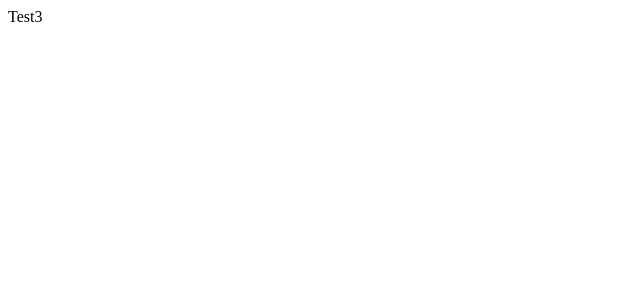
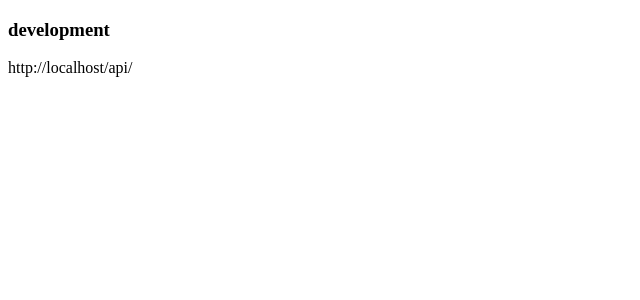
Before and after one commit to deccalpro/baran-react-starter-kit, a React (Create React App) app: page / in a window 1280 px wide. Shown: the top 300 px of the page, without its empty margins (0-640 px from the left). Built offline with nearby package versions, Linux system fonts and the light colour scheme.

Commit message:
bazi degisiklikler

```diff
--- a/src/App.js
+++ b/src/App.js
@@ -1,7 +1,19 @@
+
+
+
 function App() {
+
   return (
     <div className="App">
-      Test3
+      <h3>{process.env.NODE_ENV}</h3>
+      <p>
+        {process.env.REACT_APP_API_URL}
+      </p>
+      {process.env.NODE_ENV === 'production' && (
+        <>
+        <h1>Bu bir deneme mesajıdır</h1>
+        </>
+      )}
     </div>
   );
 }
```
Also changed, not shown: 2 other files (tests, documents, lock files or other folders).
